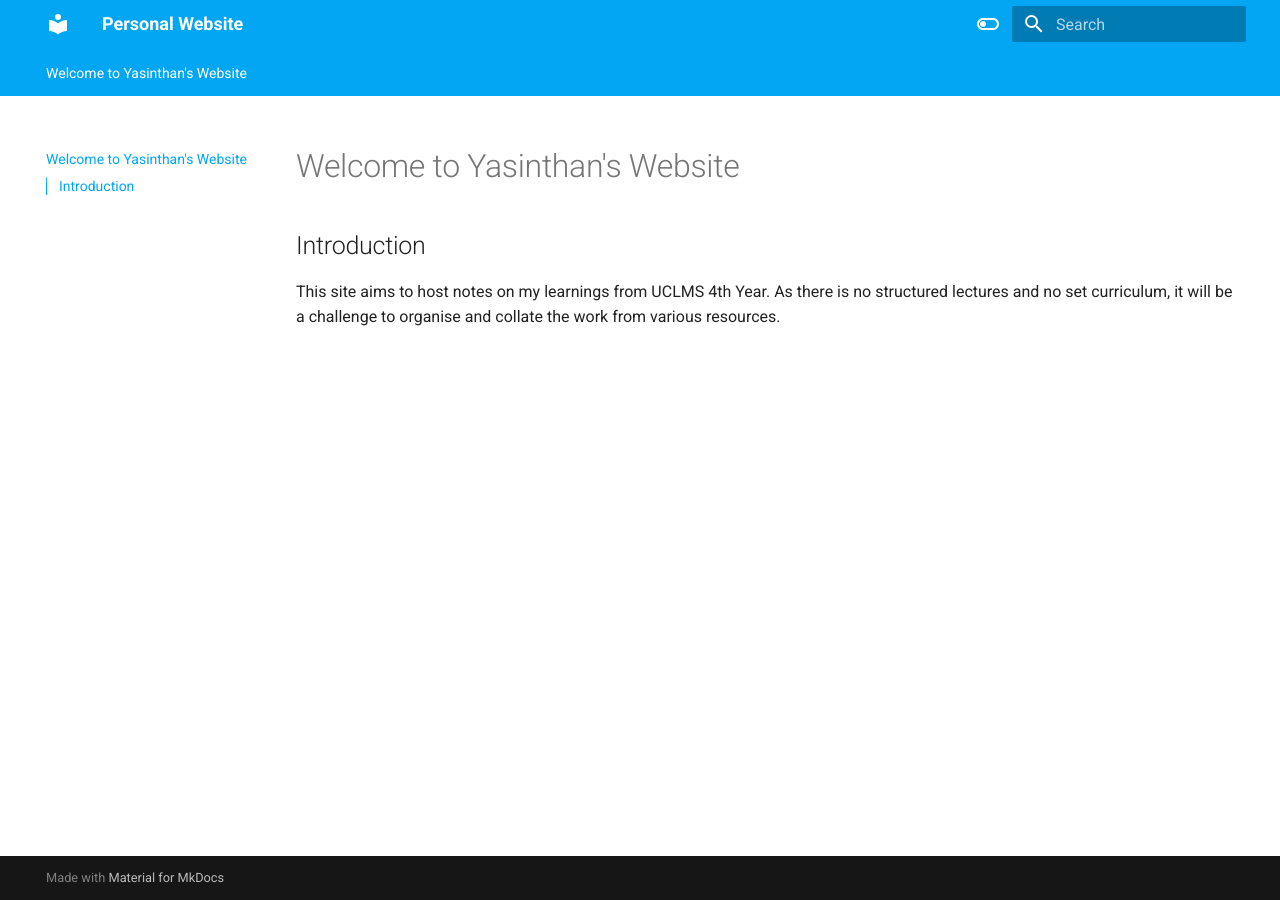
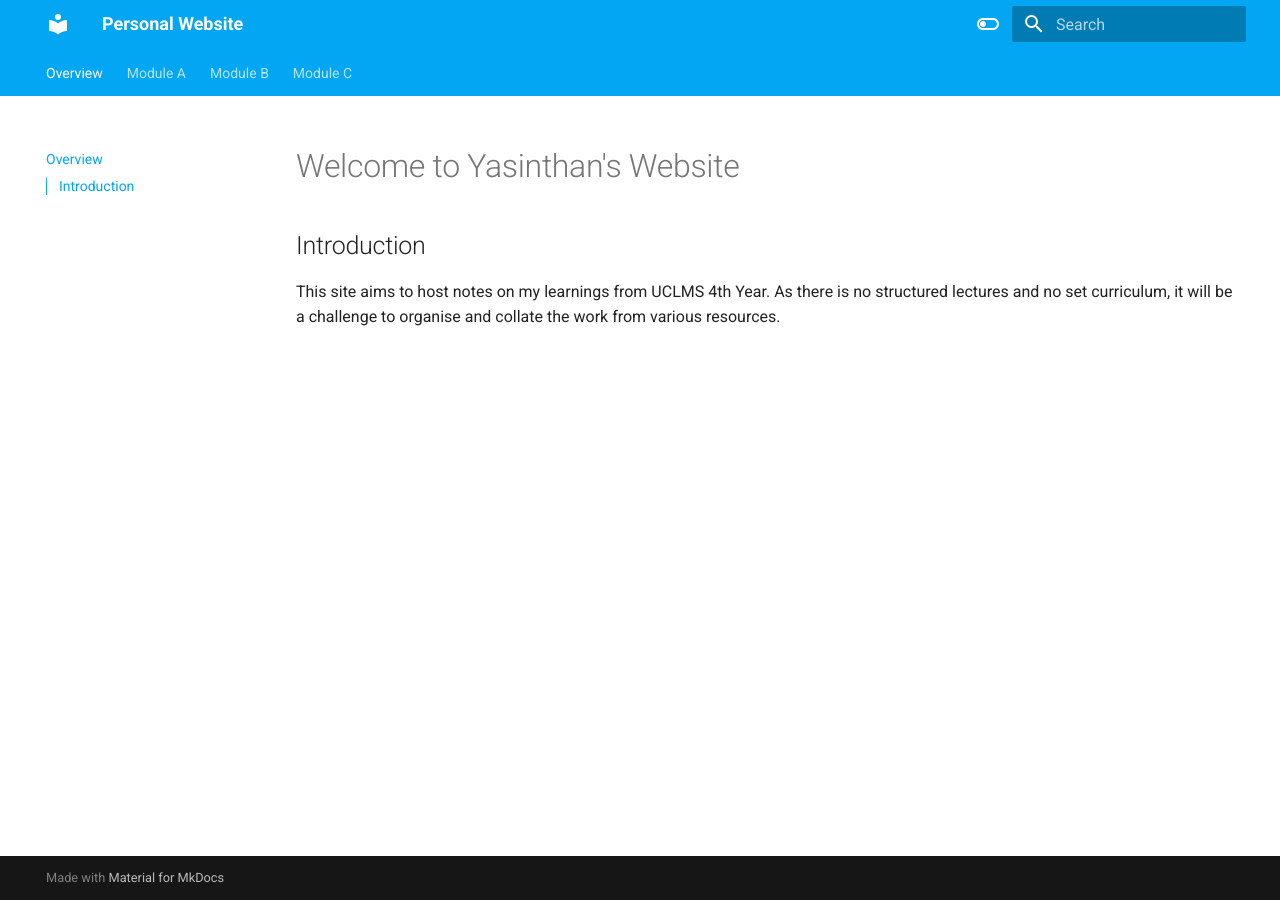
Before and after one commit to yasinthanvickneswaran/personal-website, an MkDocs documentation site: the page built from docs/index.md, in a window 1280 px wide. Built offline with MkDocs 1.6.1 and Material for MkDocs 9.7.7, drawn with Linux system fonts in a browser that asks for light colours.

Commit message:
Update mkdocs.yml

```diff
--- a/mkdocs.yml
+++ b/mkdocs.yml
@@ -25,3 +25,9 @@ theme:
       name: Switch to light mode
     primary: light blue
     accent: cyan
+
+nav:
+  - Overview: 'index.md'
+  - Module A: 'Mod_A.md'
+  - Module B: 'Mod_B.md'
+  - Module C: 'Mod_C.md'
```
